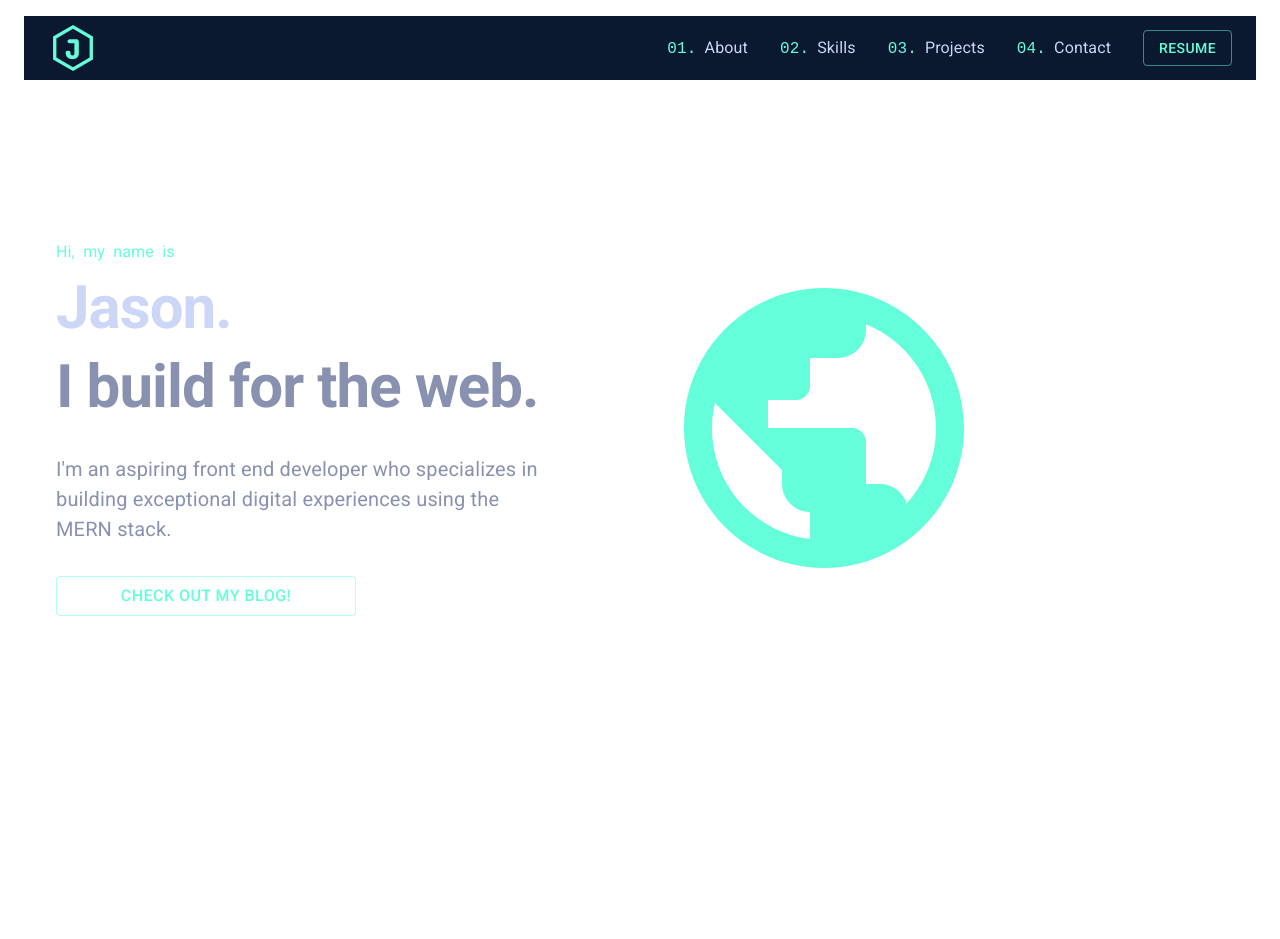
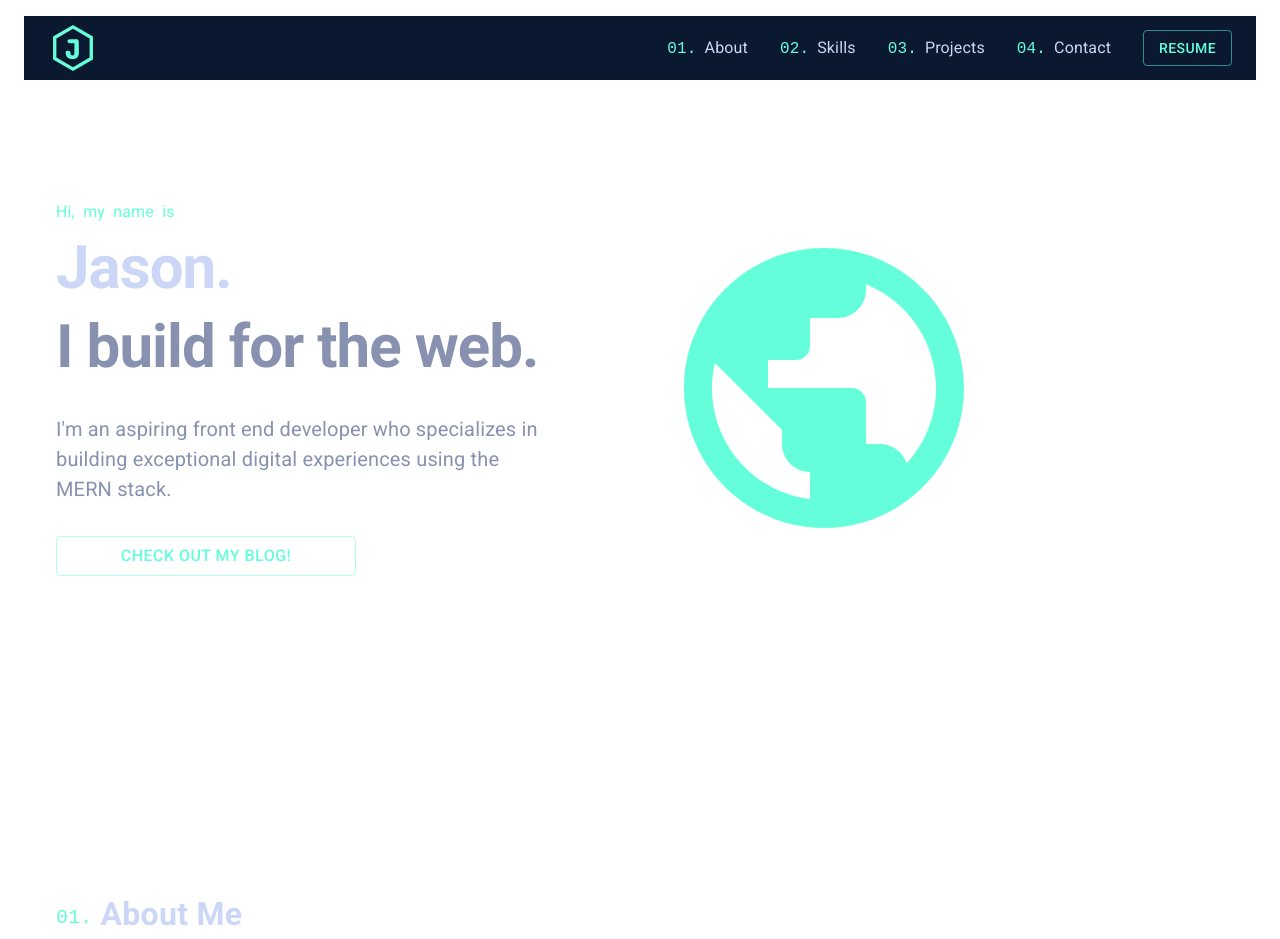
Before and after one commit to JasonXB/Portfolio-page, a Next.js app: page / in a window 1280 px wide. Shown: the top 939 px of the page. Built offline with nearby package versions, Linux system fonts and the light colour scheme.

Commit message:
Fixed issue where anchors would scroll too far down (resource linked here)
We just pad out the top of the element we link to. The anchors scroll you down to the very top

```diff
--- a/src/custom-components/reusable/NumberedHeader.js
+++ b/src/custom-components/reusable/NumberedHeader.js
@@ -5,7 +5,7 @@ import { mxn } from "../../../styles/mixins";
 export default function NumberedHeader(props) {
   const { num, txt, navID } = props;
   return (
-    <Box id={navID} sx={{ ...mxn.flexRow, alignItems: "end", mb: "2.25rem" }}>
+    <Box id={navID} sx={styles.container}>
       <Typography variant="span" sx={{ fontSize: "1.25rem", mr: 1 }}>
         {num}
       </Typography>
@@ -18,3 +18,20 @@ export default function NumberedHeader(props) {
     </Box>
   );
 }
+
+const styles = {
+  container: {
+    ...mxn.flexRow,
+    alignItems: "end",
+    mb: "2.25rem",
+    pt: 10, // CONTROLLING SPACE BETWEEN NUMBERED SECTIONS (location 1 of 2)
+    "&::before": {
+      display: "block",
+      content: `" "`,
+      marginTop: "-285px",
+      height: "285px",
+      visibility: "hidden",
+      pointerEvents: "none",
+    },
+  },
+};
--- a/src/custom-components/reusable/SliderAnchor.js
+++ b/src/custom-components/reusable/SliderAnchor.js
@@ -22,5 +22,8 @@ export default function SliderAnchor(props) {
   );
 }
 const styles = {
-  anchor: { p: 2, pl: 0 },
+  anchor: {
+    p: 2,
+    pl: 0,
+  },
 };
--- a/styles/breakpoints.js
+++ b/styles/breakpoints.js
@@ -8,12 +8,19 @@ export const introBP = {
   maxWidth: "@media (max-width: 820px)",
 };
 
+// CONTROLLING SPACE BETWEEN NUMBERED SECTIONS (location 2 of 2)
+// 1. Use mt and mb here on breakpoints.js
+// 2. Use pt in NumberedHeader.js' styles.container object
+
+// At the moment we have...
+// 160px gap b/t numbered sections on mobile
+// 200px gap b/t numbered sections on desktop
 export const containerDims = {
   px: "1rem",
-  mt: "6rem",
-  mb: "6rem",
+  mt: 10,
+  mb: 10,
   ["@media (min-width: 400px)"]: { px: "2rem" },
-  [introBP.minWidth]: { mt: "10rem", mb: "10rem" },
+  [introBP.minWidth]: { mt: 15, mb: 15 },
 };
 
 // Determine when we switch layouts in the skills section
--- a/styles/globals.css
+++ b/styles/globals.css
@@ -20,6 +20,9 @@ body {
   overflow-x: hidden;
   background: #0a192f;
 }
+/* Offsets the scroll distnce for all h2's (looks better for anchor-indiced scrolling)*/
+
+/* Puts divider lines to the left and right of all h3's*/
 h3 {
   display: flex;
   flex-direction: row;
```
